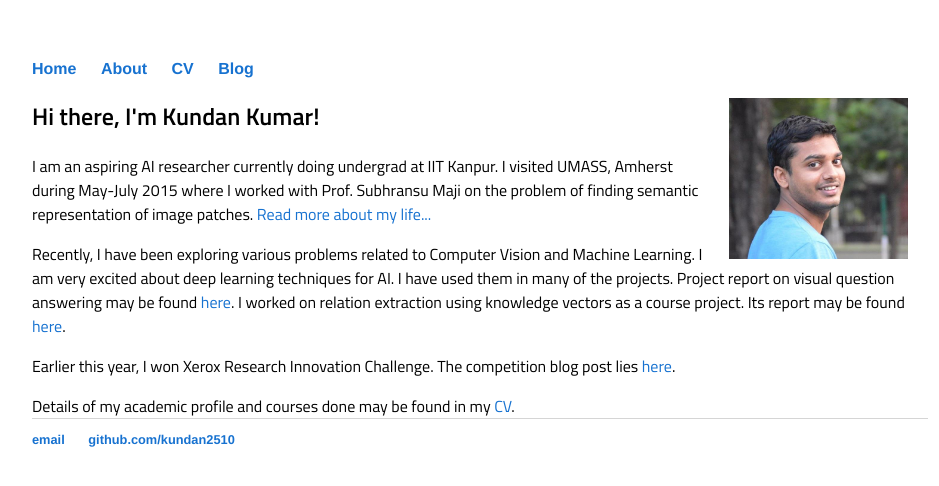
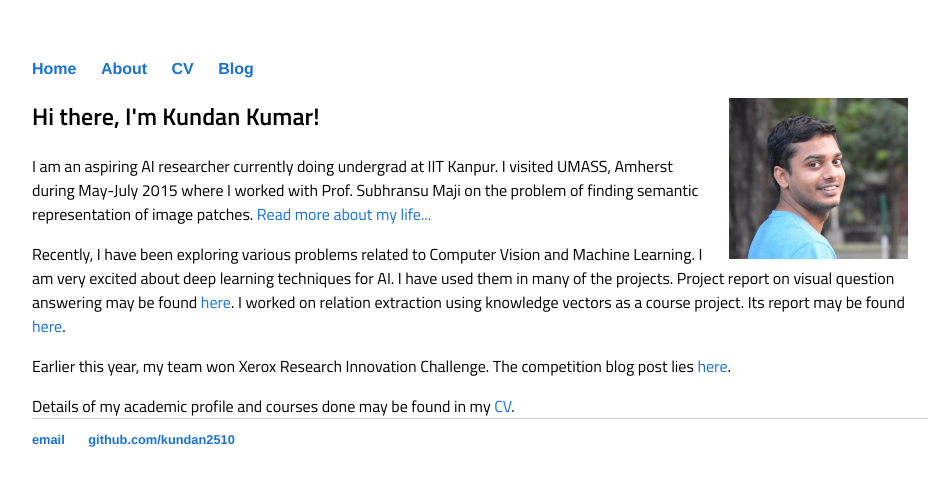
Before and after one commit to kundan2510/kundan2510.github.io, a Jekyll site: the page built from index.html, in a window 1280 px wide. Shown: the top 486 px of the page, without its empty margins (160-1099 px from the left). Built offline with Jekyll 4.4.1, drawn with Linux system fonts in a browser that asks for light colours.

Commit message:
Update index.html

```diff
--- a/index.html
+++ b/index.html
@@ -10,11 +10,11 @@
 	<a href="/about.html">Read more about my life...</a></p>
 	<p>Recently, I have been exploring various problems related to Computer Vision and Machine Learning.
 	I am very excited about deep learning techniques for AI. I have used them in many of the projects.
-	Project report on visual question answering may be found <a href="">here</a>. I worked on relation extraction
-	using knowledge vectors as a course project. Its report may be found <a href="">here</a>.</p>
+	Project report on visual question answering may be found <a href="http://home.iitk.ac.in/~kundan/cs498a/report.pdf">here</a>. I worked on relation extraction
+	using knowledge vectors as a course project. Its report may be found <a href="http://home.iitk.ac.in/~kundan/report_365.pdf">here</a>.</p>
 
-	<p>Earlier this year, I won Xerox
-	Research Innovation Challenge. The competition blog post lies <a href="">here</a>.</p>
+	<p>Earlier this year, my team won Xerox
+	Research Innovation Challenge. The competition blog post lies <a href="https://simplifywork.blogs.xerox.com/2016/02/15/can-machine-learning-prevent-death-in-the-icu/">here</a>.</p>
 
 	Details of my academic profile and courses done may be found in my <a href="/cv.pdf">CV</a>.
 </div><!-- /.blurb -->
```
